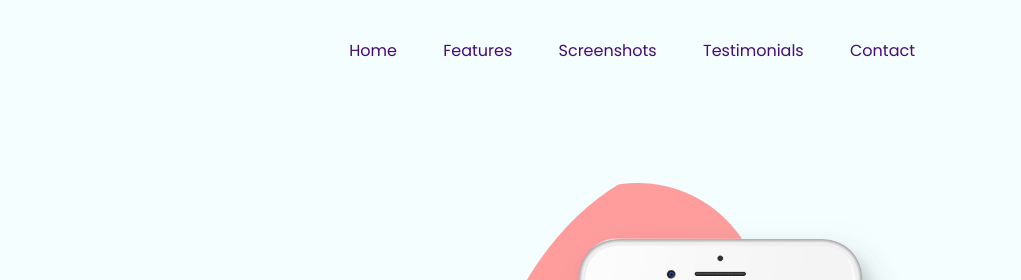
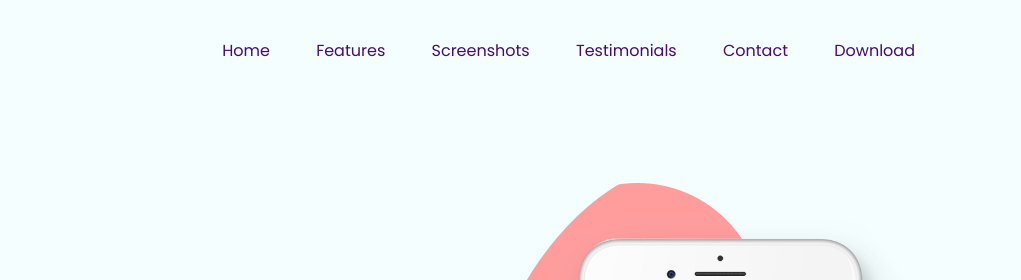
Before and after one commit to sodabottle-tech/narrator, a plain HTML site: page index.html in a window 1280 px wide. Shown: the top 280 px of the page, 259-1280 px from the left. Drawn offline with nearby package versions, Linux system fonts and the light colour scheme.

Commit message:
download link

```diff
--- a/index.html
+++ b/index.html
@@ -82,6 +82,7 @@
                                         <li><a href="#screenshots-section">Screenshots</a></li>
                                         <li><a href="#testimonials-section">Testimonials</a></li>
                                         <li><a href="#contact-section">Contact</a></li>
+                                        <li><a href="#download-section">Download</a></li>
                                     </ul>
                                 </nav>
                             </div>
```
